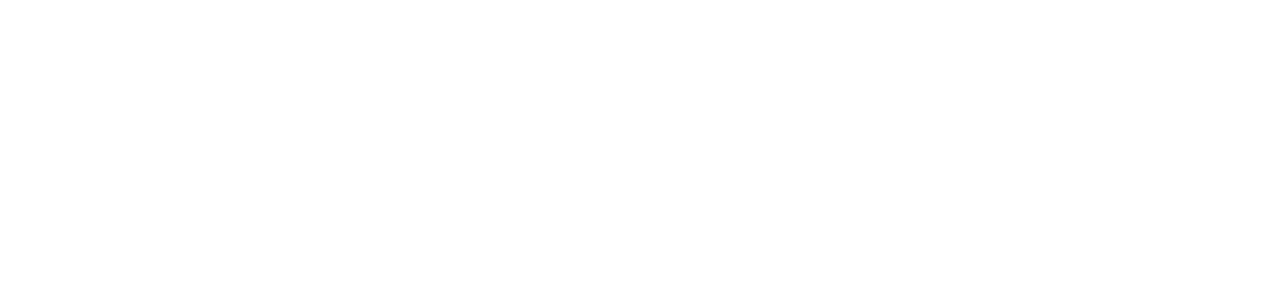
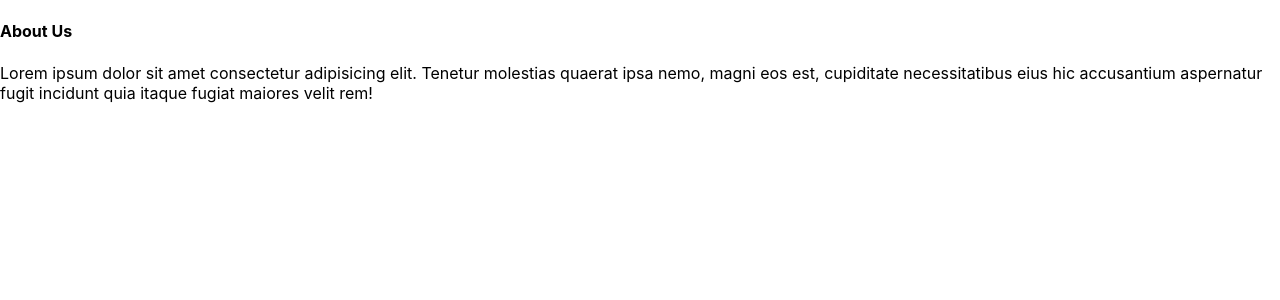
Before and after one commit to priyan1995/React-fundamenals, a React (Create React App) app: page /about in a window 1280 px wide. Shown: the top 300 px of the page. Built offline with nearby package versions, Linux system fonts and the light colour scheme.

Commit message:
hoc added

```diff
--- /dev/null
+++ b/src/About.jsx
@@ -0,0 +1,13 @@
+import React from 'react';
+import Rainbow from './components/hoc/Rainbow';
+
+const About = () =>{
+    return(
+        <div className='container'>
+            <h4 className="text-center">About Us </h4>
+            <p>Lorem ipsum dolor sit amet consectetur adipisicing elit. Tenetur molestias quaerat ipsa nemo, magni eos est, cupiditate necessitatibus eius hic accusantium aspernatur fugit incidunt quia itaque fugiat maiores velit rem!</p>
+        </div>
+    )
+}
+
+export default Rainbow( About )
--- a/src/App.js
+++ b/src/App.js
@@ -10,6 +10,7 @@ import { Home } from './components/Home';
 import { MoviesList } from './components/MoviesList';
 import { Universities } from './components/Universities';
 import { Countries } from './components/Countries';
+import About from './About';
 
 function App() {
 
@@ -49,6 +50,10 @@ function App() {
             <Countries />
           </Route>
 
+          <Route path="/about">
+            <About />
+          </Route>
+
 
         </Switch>
 
--- a/src/components/Home.js
+++ b/src/components/Home.js
@@ -18,6 +18,9 @@ export const Home = () => {
                 <li>
                     <Link to="/country-list">Countries (Component Break and Props)</Link>
                 </li>
+                <li>
+                    <Link to="/about">About (Higher Order Component)</Link>
+                </li>
             </ul>
         </div>
         </>
--- /dev/null
+++ b/src/components/hoc/Rainbow.jsx
@@ -0,0 +1,18 @@
+import React from 'react';
+
+const Rainbow = (WrappedComponent) => {
+    const  colors = ['red','pink','orange','blue','green','yellow'];
+    const randomColor = colors[ Math.floor(Math.random() * 5 ) ];
+    const className = randomColor + '-text';
+
+    return(props) => {
+        return(
+            <div className={className}>
+                <WrappedComponent {...props}/>
+            </div>
+        )
+    }
+
+}
+
+export default Rainbow;
```
